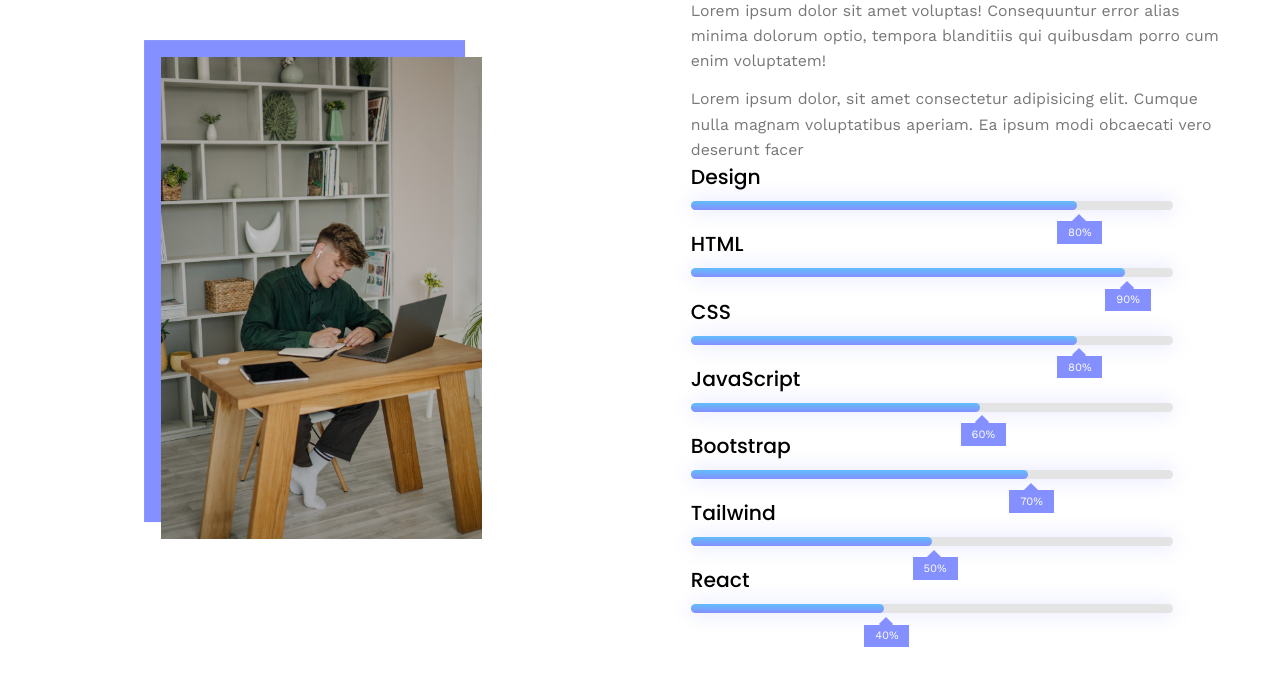
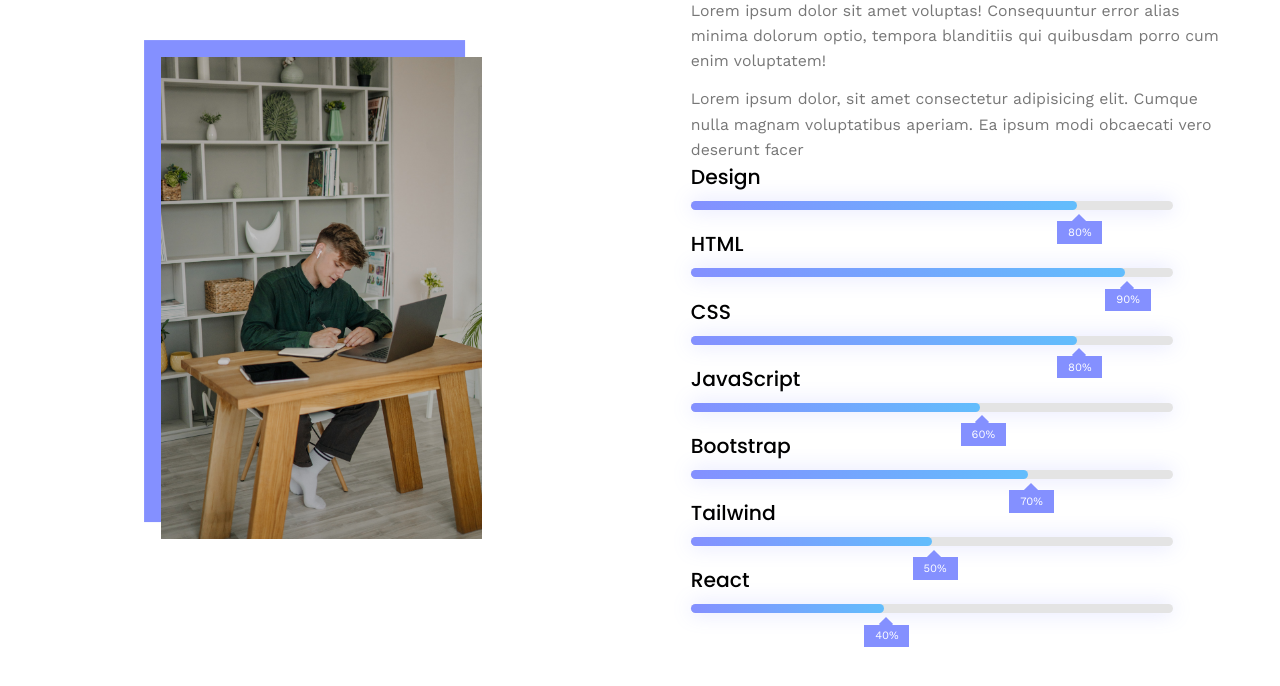
Before and after one commit to Harivlog/MyPortfolio, a plain HTML site: page index.html in a window 1280 px wide. Shown: the part 755-1441 px from the top of the page. Drawn offline with nearby package versions, Linux system fonts and the light colour scheme.

Commit message:
gradiend color update

```diff
--- a/assets/css/style.css
+++ b/assets/css/style.css
@@ -17,7 +17,7 @@
     --healper-tint : #f3f4ff;
     --bg : rgb(249 249 255);
     --icons-bg : rgba(144 , 172, 209 , 0.2);
-    --gradient : linear-gradient(0deg , rgb(132 144 255) 0% , rgb(98 189 252) 100%);
+    --gradient : -webkit-linear-gradient(0deg , rgb(132 144 255) 0% , rgb(98 189 252) 100%);
     --gradient-support : -webkit-linear-gradient(
         0deg ,
         rgb(132 144 255) 0% ,
```
